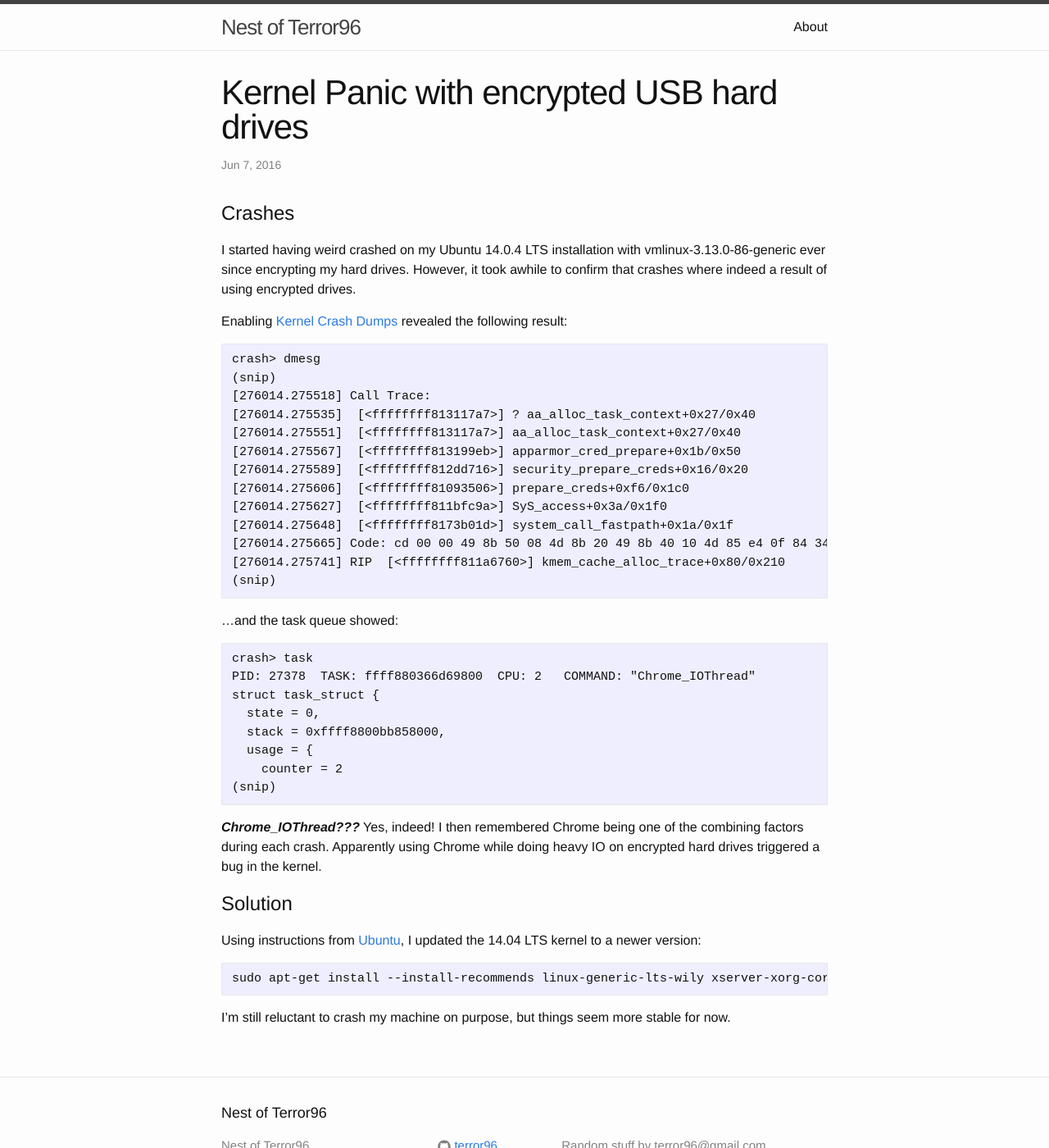
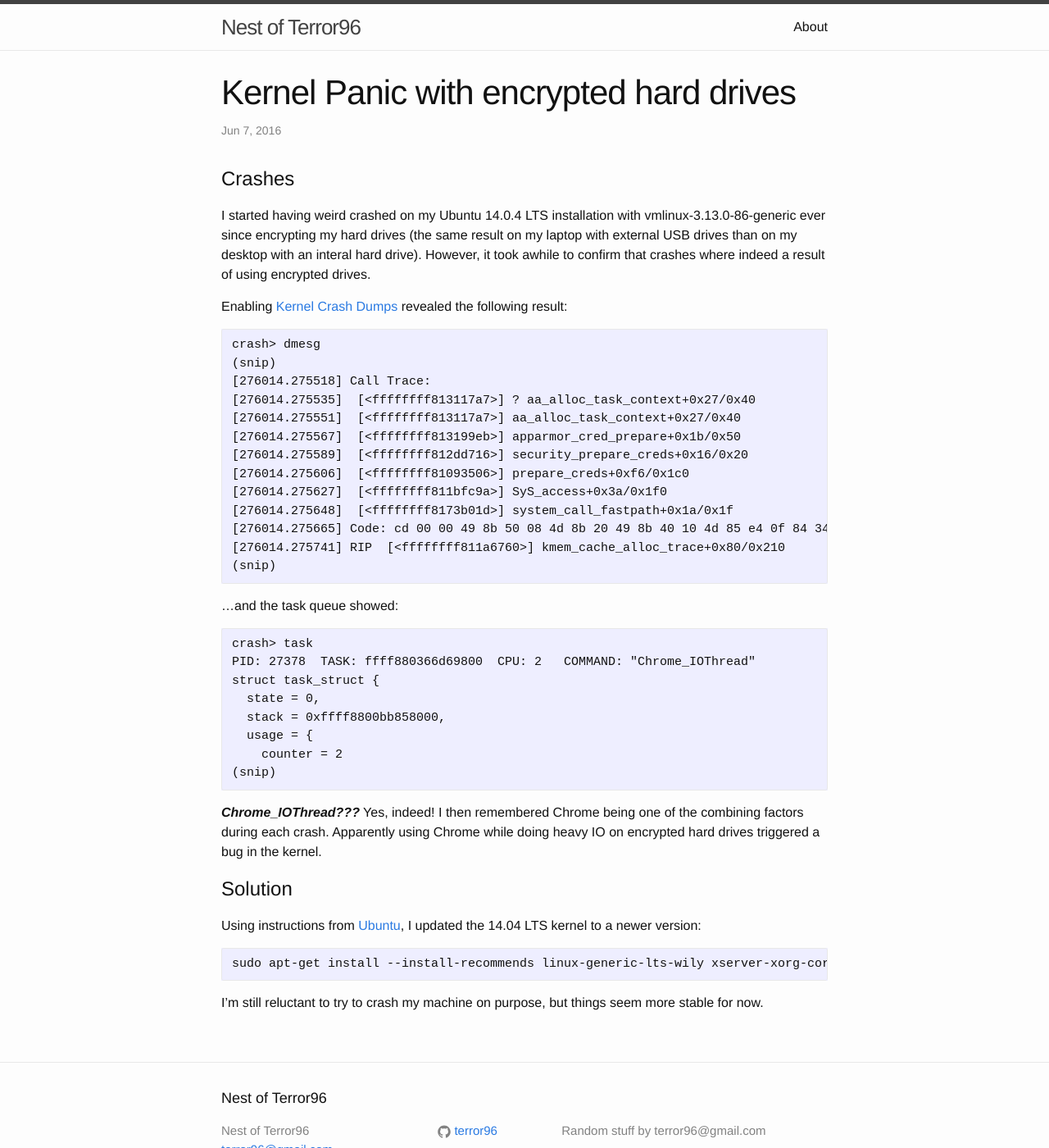
Before and after one commit to terror96/terror96.github.io, a Jekyll site: the page built from _posts/2016-06-07-crash.markdown, in a window 1280 px wide and 1400 px high. Shown: the whole window at 82% size. Built offline with Jekyll 4.4.1, drawn with Linux system fonts in a browser that asks for light colours.

Commit message:
More text to the last post.

````diff
--- a/_posts/2016-06-07-crash.markdown
+++ b/_posts/2016-06-07-crash.markdown
@@ -1,15 +1,16 @@
 ---
 layout: post
-title:  "Kernel Panic with encrypted USB hard drives"
+title:  "Kernel Panic with encrypted hard drives"
 date:   2016-06-07 13:11:47 +0300
 categories: fixes
 ---
 # Crashes
 
 I started having weird crashed on my Ubuntu 14.0.4 LTS installation with
-vmlinux-3.13.0-86-generic ever since encrypting my hard drives. However, it
-took awhile to confirm that crashes where indeed a result of using encrypted
-drives.
+vmlinux-3.13.0-86-generic ever since encrypting my hard drives (the same
+result on my laptop with external USB drives than on my desktop with an
+interal hard drive). However, it took awhile to confirm that crashes where
+indeed a result of using encrypted drives.
 
 Enabling [Kernel Crash Dumps](https://wiki.ubuntu.com/Kernel/CrashdumpRecipe)
 revealed the following result:
@@ -30,6 +31,7 @@ crash> dmesg
 (snip)
 ```
 ...and the task queue showed:
+
 ```
 crash> task
 PID: 27378  TASK: ffff880366d69800  CPU: 2   COMMAND: "Chrome_IOThread"
@@ -53,5 +55,5 @@ LTS kernel to a newer version:
 ```
 sudo apt-get install --install-recommends linux-generic-lts-wily xserver-xorg-core-lts-wily xserver-xorg-lts-wily xserver-xorg-video-all-lts-wily xserver-xorg-input-all-lts-wily libwayland-egl1-mesa-lts-wily libgl1-mesa-glx-lts-wily libgl1-mesa-glx-lts-wily:i386 libglapi-mesa-lts-wily:i386
 ```
-I'm still reluctant to crash my machine on purpose, but things seem more stable
-for now.
+I'm still reluctant to try to crash my machine on purpose, but things seem
+more stable for now.
````
